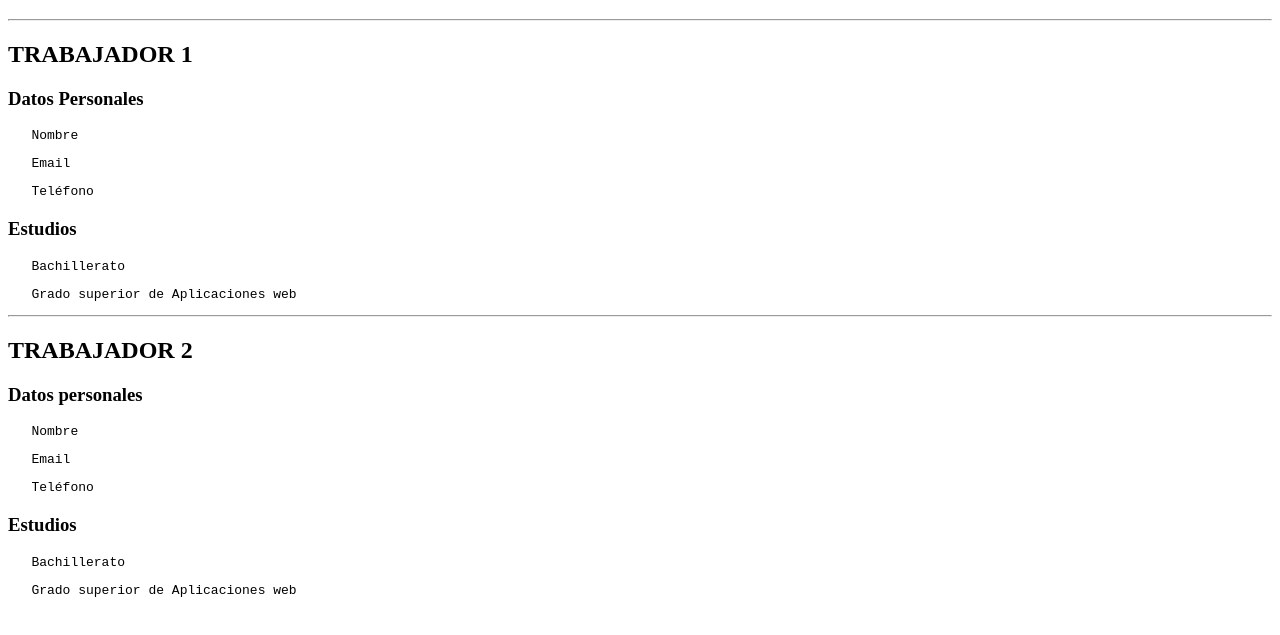
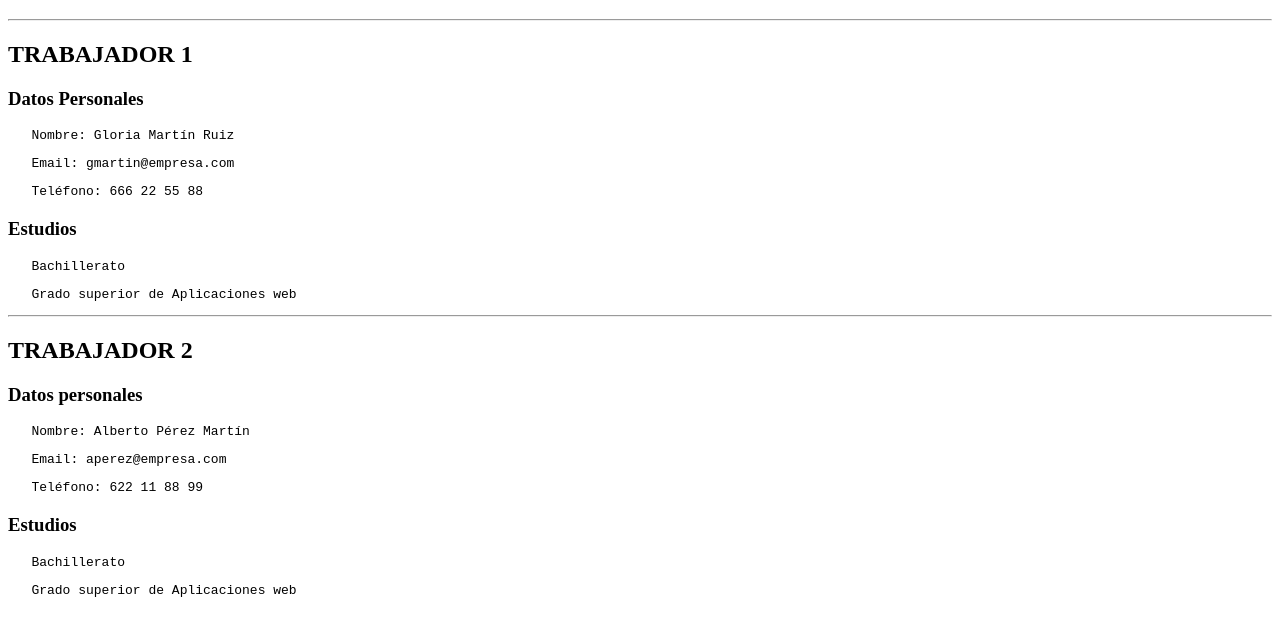
Before and after one commit to JuanDiegoMolina/APPWEB, a plain HTML site: page ejercicios/ejercicio03/index.html in a window 1280 px wide. Shown: the part 61-696 px from the top of the page. Drawn offline with Linux system fonts and the light colour scheme.

Commit message:
Ejercicio-03

```diff
--- a/ejercicios/ejercicio03/index.html
+++ b/ejercicios/ejercicio03/index.html
@@ -1,26 +1,31 @@
 <!DOCTYPE html>
-<html>
+<html lang="es">
+<head>
+    <meta name="viewport" content="width=device-width, initial-scale">
+    <meta name="author" content="Juan Diego Molina Jiménez">
+    <meta name="description" content="Ejercicio 03 relación HTML">
+</head>
     <h1>DATOS TRABAJADORES</h1>
     <hr>
     <body>
         <div>
-            <div>
+            <div> <!-- CONTENEDOR TRABAJADOR 1 -->
             <h2>TRABAJADOR 1</h2>
             <h3>Datos Personales</h3>
-                    <pre>   Nombre</pre>
-                    <pre>   Email</pre>
-                    <pre>   Teléfono</pre>
+                    <pre>   Nombre: Gloria Martín Ruiz</pre>
+                    <pre>   Email: gmartin@empresa.com</pre>
+                    <pre>   Teléfono: 666 22 55 88</pre>
             <h3>Estudios</h3>
                     <pre>   Bachillerato</pre>
                     <pre>   Grado superior de Aplicaciones web</pre>
             </div>
             <hr>
-            <div>
+            <div> <!-- CONTENEDOR TRABAJADOR 2 -->
                 <h2>TRABAJADOR 2</h2>
             <h3>Datos personales</h3>
-                    <pre>   Nombre</pre>
-                    <pre>   Email</pre>
-                    <pre>   Teléfono</pre>
+                    <pre>   Nombre: Alberto Pérez Martín</pre>
+                    <pre>   Email: aperez@empresa.com</pre>
+                    <pre>   Teléfono: 622 11 88 99</pre>
             <h3>Estudios</h3>
                     <pre>   Bachillerato</pre>
                     <pre>   Grado superior de Aplicaciones web</pre>
@@ -31,3 +36,5 @@
 
     </body>
 </html>
+
+<!-- Este es un comentario que no se verá en la página web -->
```
